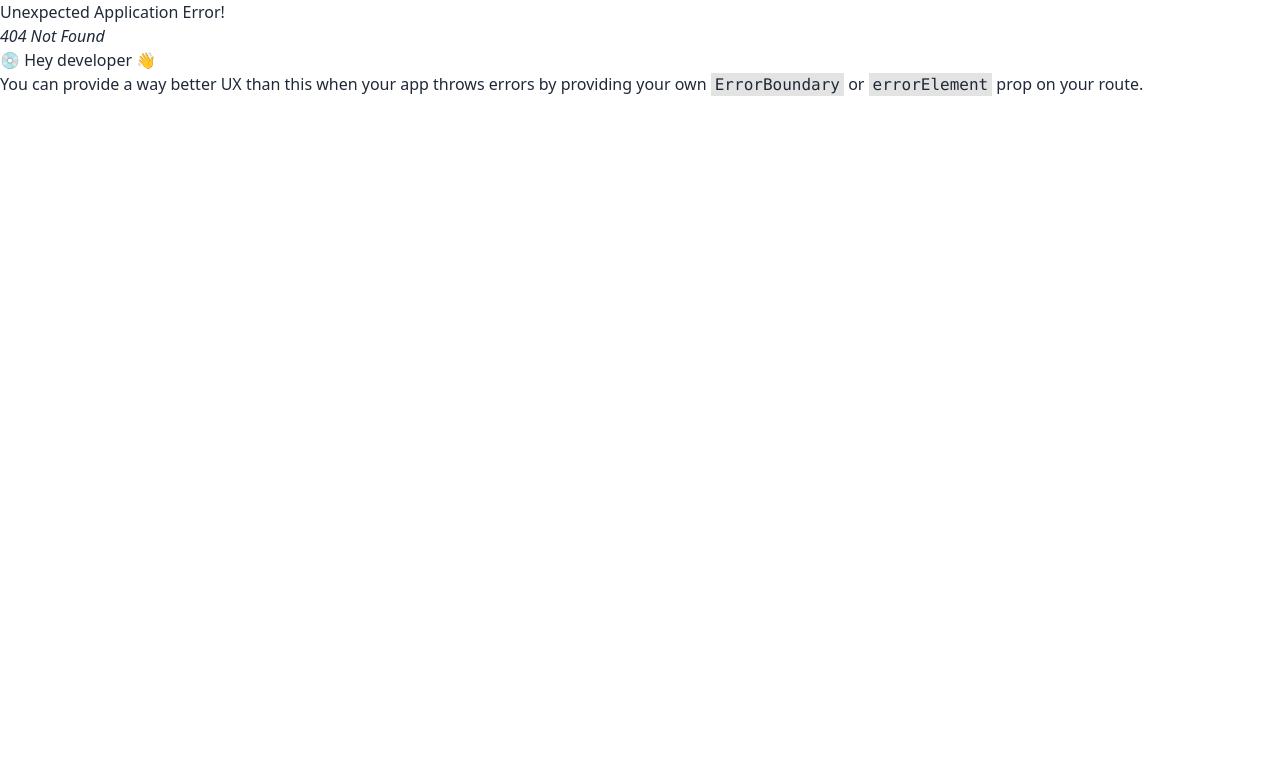
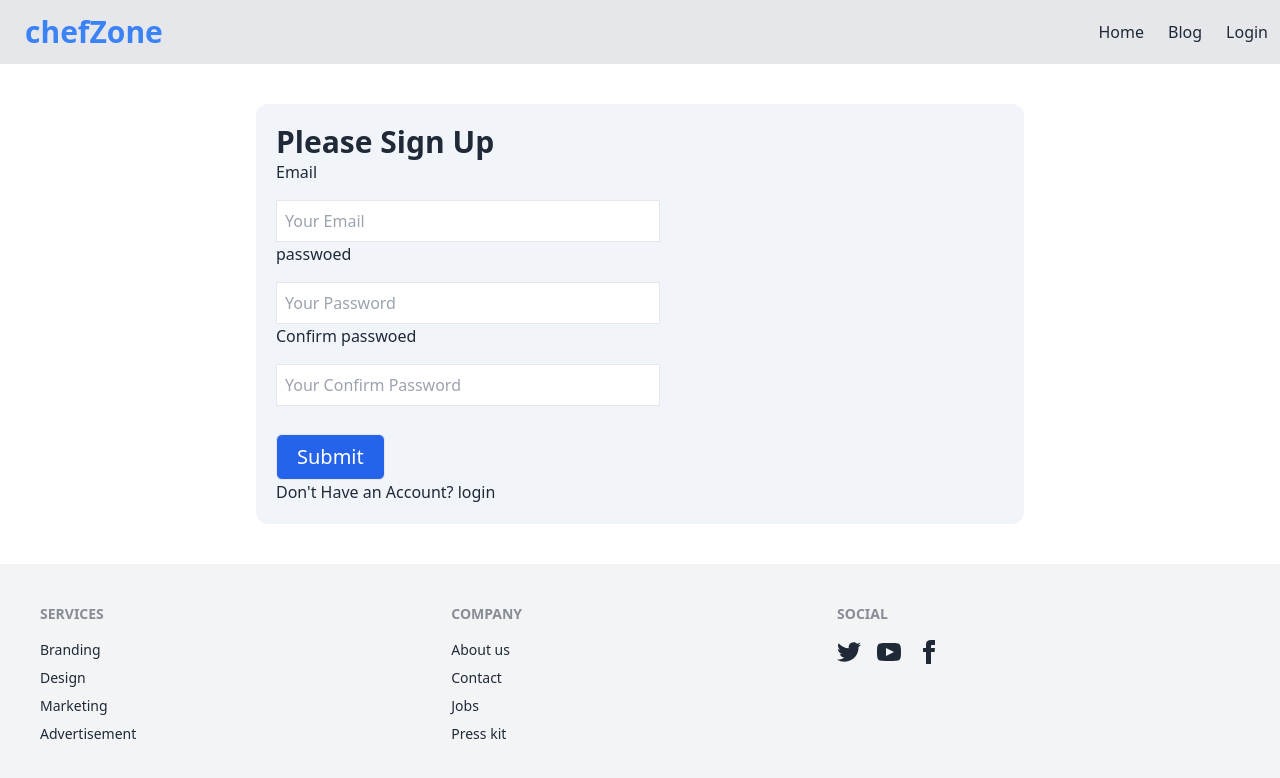
Before and after one commit to kamelmahmud0408/chef-recipe-client, a React (Vite) app: page /regestration in a window 1280 px wide. Before the commit this address had no page. Shown: the top 778 px of the page. Built offline with nearby package versions, Linux system fonts and the light colour scheme.

Commit message:
added login and regestration page

```diff
--- a/src/main.jsx
+++ b/src/main.jsx
@@ -8,6 +8,7 @@ import Blog from './pages/blog/Blog.jsx'
 import Login from './pages/login/Login.jsx'
 import Home from './pages/home/Home.jsx'
 import ChefDetails from './pages/chefDetails/ChefDetails.jsx'
+import Regestration from './pages/login/Regestration.jsx'
 
 const router=createBrowserRouter([
   {
@@ -31,7 +32,12 @@ const router=createBrowserRouter([
       {
         path:'/login',
         element:<Login></Login>
+      },
+      {
+        path:'/regestration',
+        element:<Regestration></Regestration>
       }
+
 
 
     ]
--- a/src/pages/login/Login.jsx
+++ b/src/pages/login/Login.jsx
@@ -1,10 +1,27 @@
 import React from 'react';
+import { Link } from 'react-router-dom';
 
 const Login = () => {
     return (
-        <div>
-            <h4>ggffggfhghfdfgdgfglogin</h4>
-        </div>
+        <div className='w-[50%]  mx-auto my-10 bg-slate-100 p-5 rounded-xl'>
+           <h2 className='text-3xl font-bold '>Please Login</h2>
+            <form >
+                  <div>
+                    <label htmlFor="">Email</label> <br />
+                    <input className='border w-96 p-2 mt-4' type="email" name="email" id="" placeholder='Your Email' required/>
+                  </div>
+                  <div>
+                    <label htmlFor="">passwoed</label> <br />
+                    <input className='border w-96 p-2 mt-4' type="password" name="password" id="" placeholder='Your Password' required />
+                  </div>
+                  <input className='mt-7 border text-xl py-2 px-5 rounded-md text-white bg-blue-600' type="submit" value="Submit" />
+            </form>
+            <div className='mt-10 w-full'>
+                  <button  className='btn btn-primary w-96'>Login with Google</button>
+            </div>
+            <p><span>  Don't Have an Account? <Link to="/regestration">Register</Link></span></p>
+           </div>
+
     );
 };
 
--- /dev/null
+++ b/src/pages/login/Regestration.jsx
@@ -0,0 +1,30 @@
+import React from 'react';
+import { Link } from 'react-router-dom';
+
+const Regestration = () => {
+    return (
+        <div className='w-[60%]  mx-auto my-10 bg-slate-100 p-5 rounded-xl'>
+        <h2 className='text-3xl font-bold '>Please Sign Up</h2>
+         <form>
+               <div>
+                 <label htmlFor="email">Email</label> <br />
+                 <input className='border w-96 p-2 mt-4' type="email" name="email" id="" placeholder='Your Email' required/>
+               </div>
+               <div>
+                 <label htmlFor="password">passwoed</label> <br />
+                 <input className='border w-96 p-2 mt-4' type="password" name="password" id="" placeholder='Your Password' required />
+               </div>
+               <div>
+                 <label htmlFor="confirm">Confirm passwoed</label> <br />
+                 <input className='border w-96 p-2 mt-4' type="password" name="confirm" id="" placeholder='Your Confirm Password' required />
+               </div>
+               <input className='mt-7 border text-xl py-2 px-5 rounded-md text-white bg-blue-600' type="submit" value="Submit" />
+               <p><small></small></p>
+               <p><span>  Don't Have an Account? <Link to="/login">login</Link></span></p>
+         </form>
+        </div>
+
+    );
+};
+
+export default Regestration;
```
